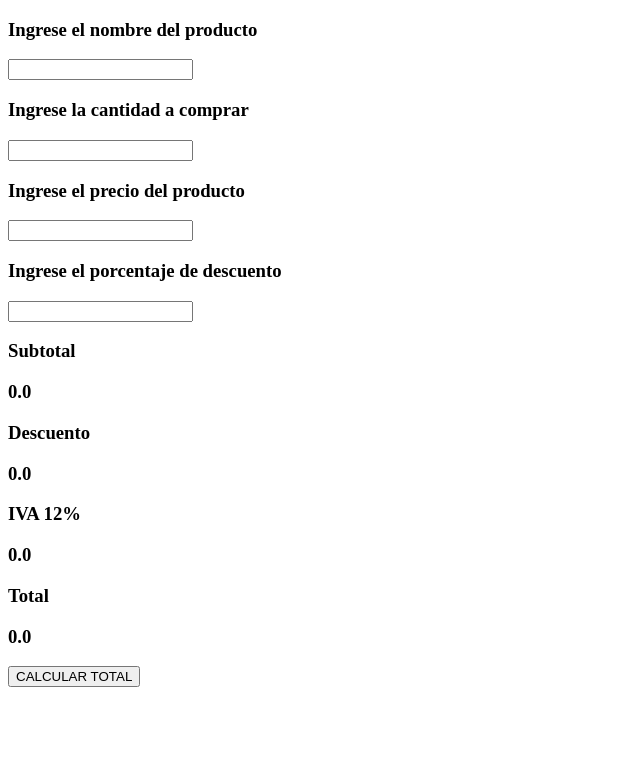
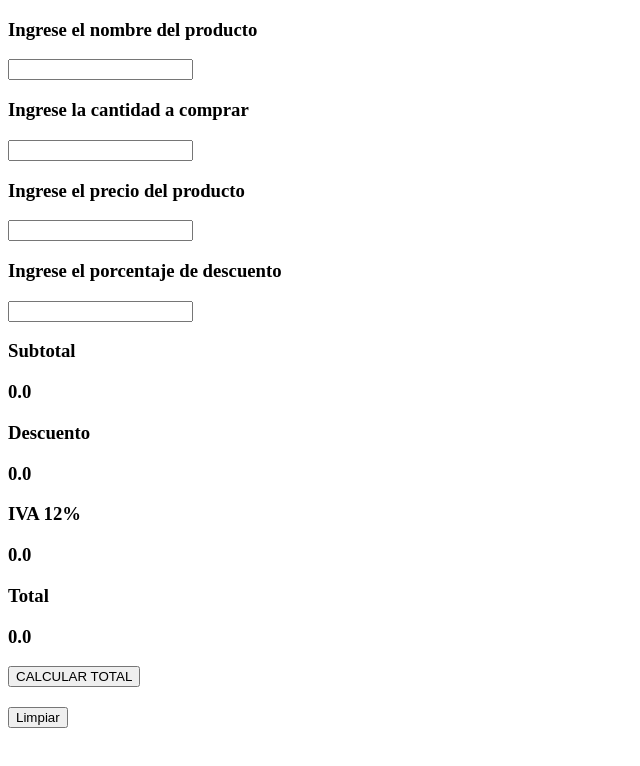
Before and after one commit to MaycolSac2000/krakeDev, a plain HTML site: page puntoDeVenta_v4/puntoDeVenta.html in a window 1280 px wide. Shown: the whole page, without its empty margins (0-640 px from the left). Drawn offline with Linux system fonts and the light colour scheme.

Commit message:
Implementacion de un boton limmpiar en el archivo puntoDeVenta.html y agregamos la funcion limpiar en puntoDeVenta.js

```diff
--- a/puntoDeVenta_v4/puntoDeVenta.html
+++ b/puntoDeVenta_v4/puntoDeVenta.html
@@ -28,6 +28,8 @@
 
         <h2 id="lblResumen"></h2>
 
+        <input type="button" value="Limpiar" onclick="limpiar();">
+
 
 
 
--- a/puntoDeVenta_v4/puntoDeVenta.js
+++ b/puntoDeVenta_v4/puntoDeVenta.js
@@ -114,5 +114,15 @@ limpiar = function () {
         Dejar todos los textos de los montos con el valor 0.0
         Si funciona, hacer un commit
      */
+
+        mostrarTextoEnCaja("txtProducto"," ");
+        mostrarTextoEnCaja("txtCantidad"," ");
+        mostrarTextoEnCaja("txtPrecio"," ");
+        mostrarTextoEnCaja("txtPorcentajeDescuento"," ");
+        mostrarTexto("lblSubtotal","0.0");
+        mostrarTexto("lblDescuento","0.0");
+        mostrarTexto("lblValorIVA","0.0");
+        mostrarTexto("lblTotal","0.0");
+        mostrarTexto("lblResumen"," ");
 }
 /* SI TODO FUNCIONA, HACER UN PUSH */
```
